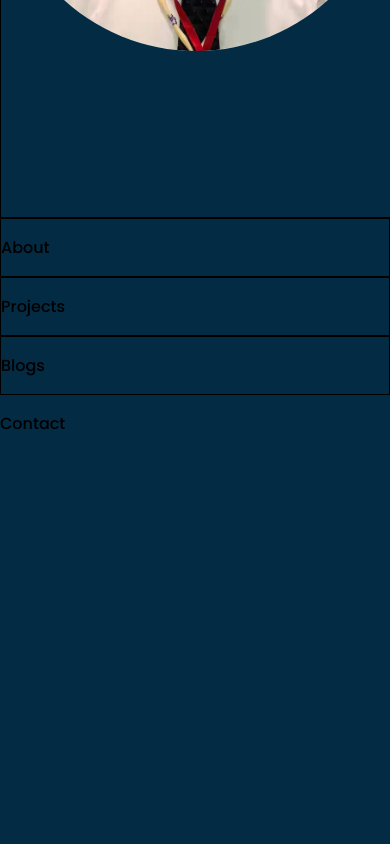
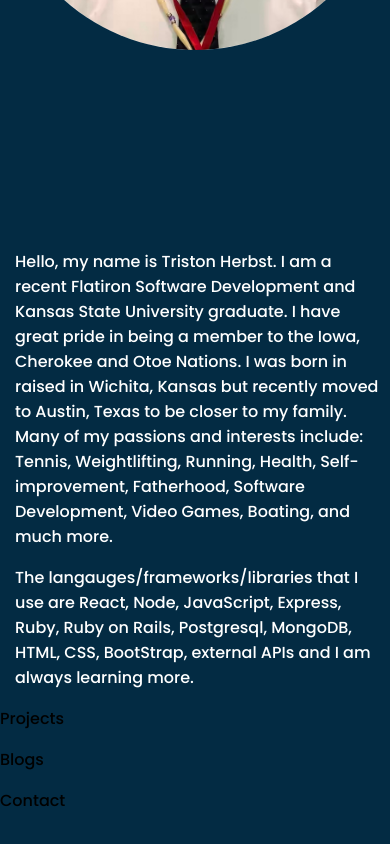
Before and after one commit to KitchiHerbst/portfolio-website, a plain HTML site: page index.html in a window 390 px wide. Shown: the part 628-1472 px from the top of the page. Before the commit the page ends 1189 px from the top, so only its background shows below. Drawn offline with Linux system fonts and the light colour scheme; a web font is replaced by a local one.

Commit message:
about me section for phone

```diff
--- a/index.html
+++ b/index.html
@@ -37,8 +37,17 @@
         </div>
     </section>
 
-    <section>
-        <p>About</p>
+    <section class='about'>
+
+        <p>Hello, my name is Triston Herbst. I am a recent Flatiron Software Development and Kansas State University graduate.
+            I have great pride in being a member to the Iowa, Cherokee and Otoe Nations. I was born in raised in Wichita, Kansas but recently moved to Austin, Texas to be closer to my family.
+            Many of my passions and interests include: Tennis, Weightlifting, Running, Health, Self-improvement, Fatherhood, Software Development, Video Games, Boating, and much more.
+        </p>
+        <p>
+            The langauges/frameworks/libraries that I use are
+            React, Node, JavaScript, Express, Ruby, Ruby on Rails, Postgresql, MongoDB, HTML, CSS, BootStrap, external APIs and I am always learning more.
+        </p>
+
     </section>
 
     <section>
--- a/styles/about.css
+++ b/styles/about.css
@@ -0,0 +1,11 @@
+@media only screen and (max-width: 767px) {
+    .about {
+        margin: 0;
+    }
+
+    .about p{
+        margin-top: 0;
+        padding: 0 10px 0 15px;
+        color: white;
+    }
+  }
--- a/styles/hero.css
+++ b/styles/hero.css
@@ -50,7 +50,7 @@
 
 @media only screen and (max-width: 767px) {
   .main {
-    height: 100vh;
+    height: 98vh;
     color: white;
     width: 100vw;
   }
@@ -80,7 +80,7 @@
     font-size: 20px;
     margin-top: 0;
     margin-bottom: 0;
-    padding-left: 20px;
+    padding-left: 25px;
   }
 
   #main-img {
--- a/styles/index.css
+++ b/styles/index.css
@@ -9,7 +9,7 @@ body {
 
 section {
 
-  border: solid black 1px;
+  /* border: solid black 1px; */
 }
 
 footer {
@@ -28,7 +28,7 @@ footer {
 
   section {
     height: 500px;
-    border: solid black 1px;
+    /* border: solid black 1px; */
   }
 
   footer {
```
Also changed, not shown: styles/projects.css (added).
